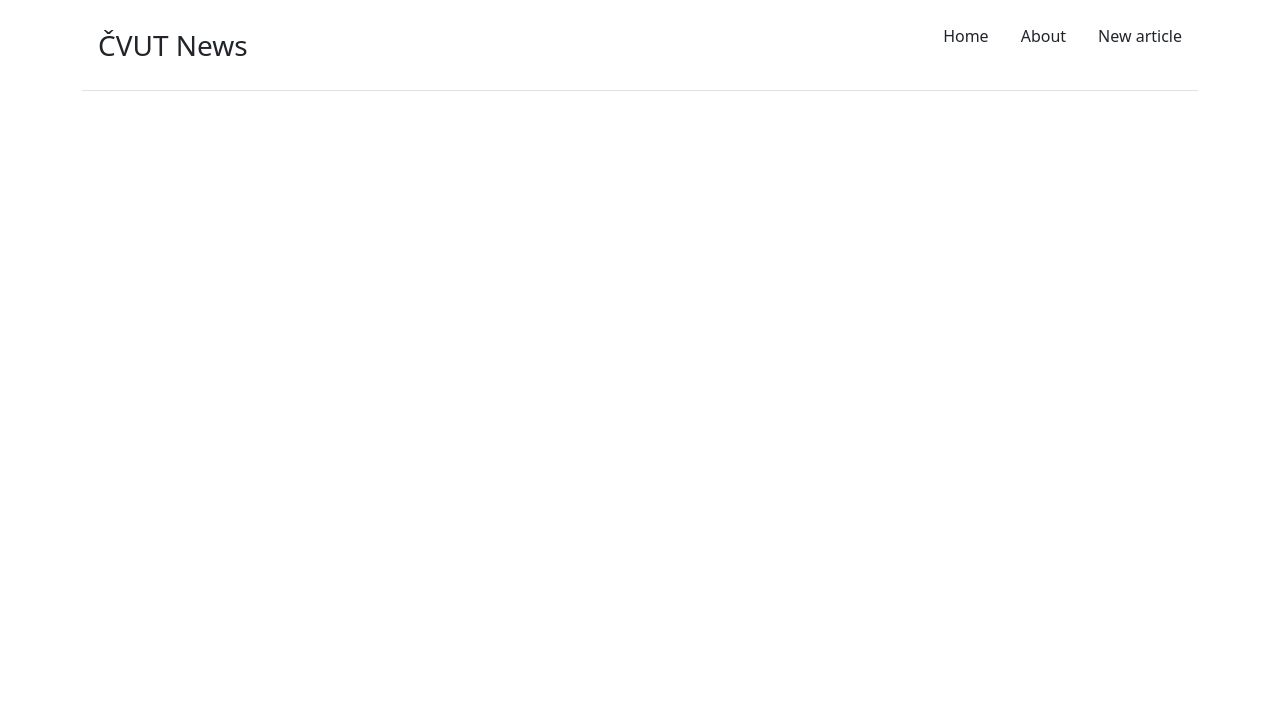
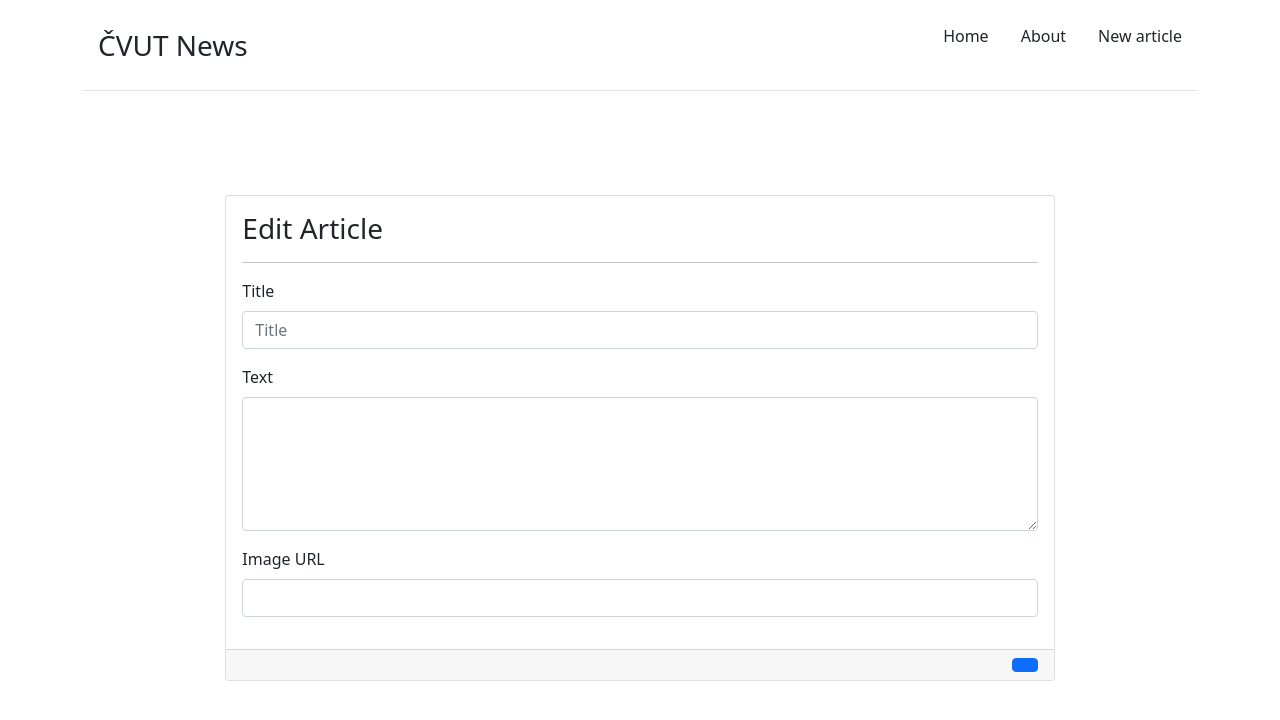
Before and after one commit to GliguroskiJ/aktuality_api, a Vue app in the folder client/: page /earticle in a window 1280 px wide. Shown: the top 720 px of the page. Built offline with nearby package versions, Linux system fonts and the light colour scheme; the HTML template or start-up script is replaced by a standard one.

Commit message:
updated router for edit article + some View and Vue files

```diff
--- a/client/src/components/Article.vue
+++ b/client/src/components/Article.vue
@@ -5,7 +5,9 @@
       <h6>{{ formattedDate }}</h6>
       <p v-html="article.text"></p>
       <button class="btn-danger text-black float-end" @click="del(article.id)"><em class="bi-trash"></em> Delete</button>
-      <button class="btn-info float-end me-3" @click=""><em class="bi-pencil"></em> Edit</button>
+      <router-link to="/earticle">
+        <button class="btn-info float-end me-3" @click=""><em class="bi-pencil"></em> Edit</button>
+      </router-link>
     </div>
   </div>
   <footer style="height: 10vh;"></footer>
--- /dev/null
+++ b/client/src/components/EditArticle.vue
@@ -0,0 +1,72 @@
+<template>
+  <div class="card">
+    <div class="card-body">
+      <div class="card-title">
+        <h3>Edit Article</h3>
+      </div>
+      <hr/>
+      <div class="card-text">
+        <div class="row mb-3">
+          <div class="col">
+            <label class="form-label">Title</label>
+            <input v-model="article.title" type="text" class="form-control" placeholder="Title"/>
+          </div>
+        </div>
+        <div class="row mb-3">
+          <div class="col">
+            <label class="form-label">Text</label>
+            <textarea v-model="article.text" class="form-control" rows="5"></textarea>
+          </div>
+        </div>
+        <div class="row mb-3">
+          <div class="col">
+            <label class="form-label">Image URL</label>
+            <input v-model="article.image" class="form-control" type="text" id="file">
+          </div>
+        </div>
+      </div>
+    </div>
+    <div class="card-footer">
+      <button type="button" @click="send" class="btn float-end btn-primary"><em class="bi-check"/></button>
+    </div>
+  </div>
+</template>
+
+<script>
+export default {
+  name: "EditArticle",
+  data() {
+    return {
+      article: {
+        title: null,
+        text: null,
+        image: null
+      }
+    }
+  },
+  methods: {
+    async send() {
+      try {
+        console.log(this.article);
+        await fetch('http://localhost:3000/articles',
+            {
+              method: 'POST',
+              body: JSON.stringify(this.article),
+              headers:{
+                'Content-type':'application/json'
+              }
+            }
+        )
+        window.location.assign("http://localhost:3001");
+        alert("Saved!");
+      } catch (e) {
+        alert(e);
+      }
+    }
+  }
+}
+</script>
+
+<style scoped>
+
+</style>
--- a/client/src/router/index.js
+++ b/client/src/router/index.js
@@ -3,6 +3,7 @@ import HomeView from '../views/HomeView.vue'
 import NewArticleView from "../views/NewArticleView.vue"
 import AboutView from "../views/AboutView.vue"
 import Article from '../components/Article.vue'
+import UpdateArticleView from "../views/UpdateArticleView.vue"
 
 const router = createRouter({
     history: createWebHistory(import.meta.env.BASE_URL),
@@ -26,6 +27,11 @@ const router = createRouter({
             path: '/article/:id',
             name: 'article',
             component: Article
+        },
+        {
+            path: '/earticle',
+            name: 'earticle',
+            component: UpdateArticleView
         }
     ]
 })
--- /dev/null
+++ b/client/src/views/UpdateArticleView.vue
@@ -0,0 +1,20 @@
+<template>
+  <div class="row">
+    <div class="col-8 offset-2">
+      <EditArticle></EditArticle>
+    </div>
+  </div>
+</template>
+
+<script>
+import EditArticle from '@/components/EditArticle.vue';
+
+export default {
+  name: "UpdateArticleView",
+  components: {EditArticle}
+}
+</script>
+
+<style scoped>
+
+</style>
```
